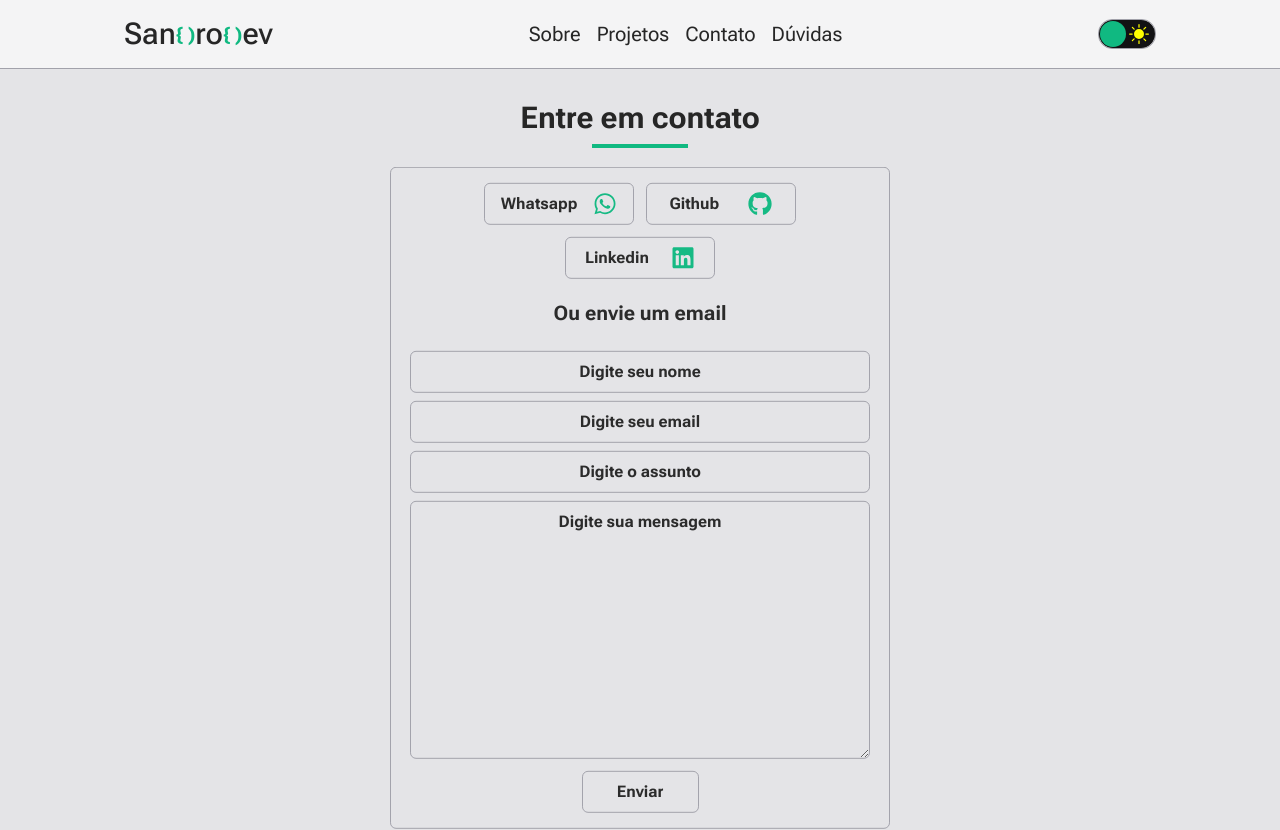
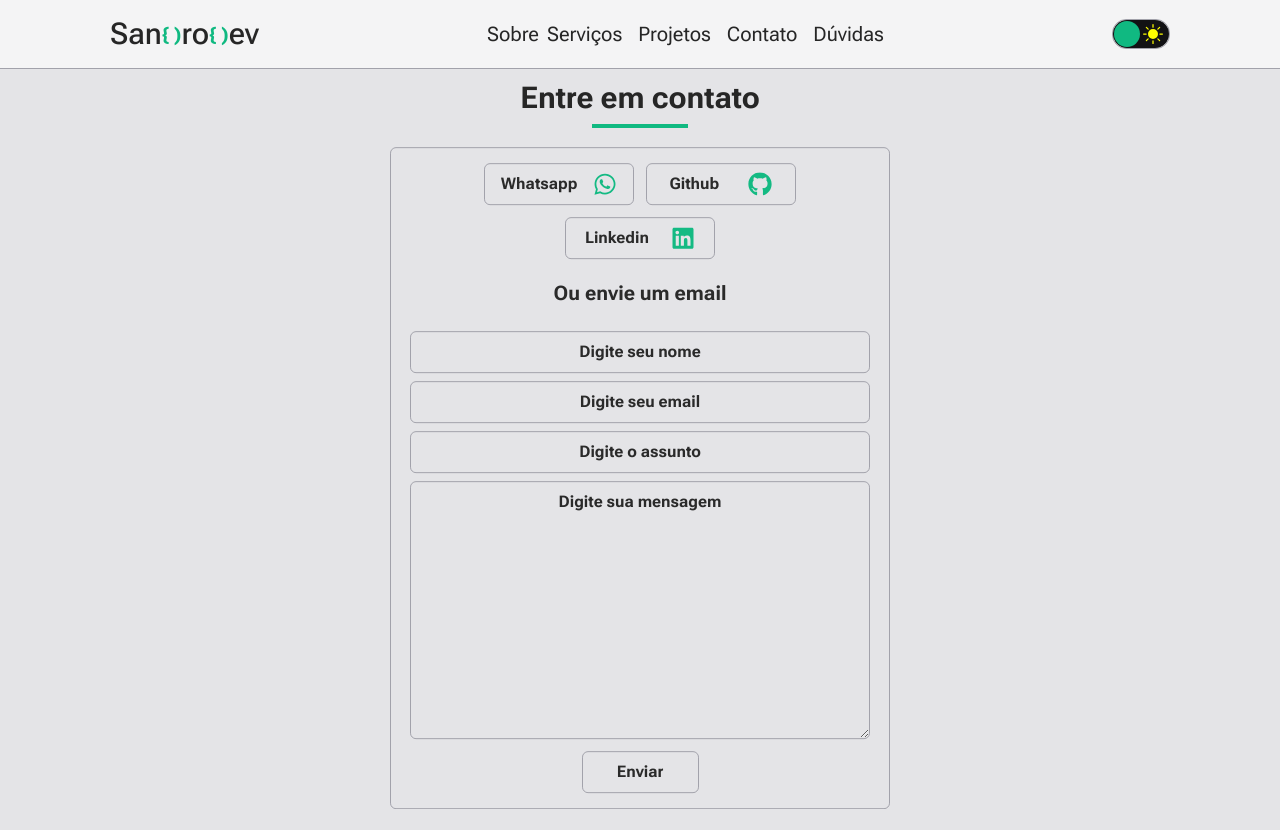
Before and after one commit to SandroFernandesRosal/my-portfolio-next, a Next.js app: page /contato in a window 1280 px wide. Shown: the top 830 px of the page. Built offline with nearby package versions, Linux system fonts and the light colour scheme; a web font is replaced by a local one.

Commit message:
:ok_hand: add scroll suavizado

```diff
--- a/src/components/contato.tsx
+++ b/src/components/contato.tsx
@@ -90,7 +90,7 @@ export default function Contato() {
   }, [])
 
   return (
-    <section className="flex flex-col justify-center items-center  py-5  pb-40 dark:bg-[url(../assets/bg-darksecondary2.png)] bg-[url(../assets/bg-lightsecondary2.png)]   bg-bottom bg-repeat-x px-5">
+    <section id="contato" className="flex flex-col justify-center items-center  py-5  pb-40 dark:bg-[url(../assets/bg-darksecondary2.png)] bg-[url(../assets/bg-lightsecondary2.png)]   bg-bottom bg-repeat-x px-5 relative pt-[68px] -mt-[68px]">
       <h1 className="text-3xl font-bold">Entre em contato</h1>
       <span className="border-b-4 pb-2 w-24  border-primary  text-3xl mb-5"></span>
 
@@ -166,6 +166,7 @@ export default function Contato() {
           </button>
         </form>
       </div>
+      <div id='faq'/>
     </section>
   )
 }
--- a/src/components/faq.tsx
+++ b/src/components/faq.tsx
@@ -76,8 +76,8 @@ export default function Faq() {
 
   return (
     <section
-      className="z-10 px-5   flex flex-col items-center  dark:bg-bgdarksecondary bg-bglightsecondary py-5 pb-[160px] dark:bg-[url(../assets/bg-dark2.png)] bg-[url(../assets/bg-light2.png)]   bg-bottom bg-repeat-x"
-      id="faq"
+      className="z-10 px-5   flex flex-col items-center  dark:bg-bgdarksecondary bg-bglightsecondary py-5 pb-[160px] dark:bg-[url(../assets/bg-dark2.png)] bg-[url(../assets/bg-light2.png)]   bg-bottom bg-repeat-x relative pt-[68px] -mt-[68px]"
+
     >
       <h1 className="text-3xl font-bold">Perguntas frequentes</h1>
       <span className="border-b-4 pb-2 w-24  border-primary  text-3xl mb-5"></span>
--- a/src/components/header.tsx
+++ b/src/components/header.tsx
@@ -7,12 +7,13 @@ import ItensMenu from './itens-menu'
 export default function Header() {
   return (
     <div
+    id='highlight'
       className={` w-[100vw] z-40  flex items-center   dark:shadow-none border-b-[1px] dark:border-zinc-700 border-zinc-400 py-4 dark:bg-bgdark bg-bglight fixed '} `}
     >
       <div className="flex items-center justify-around gap-2 w-full ">
         <div className="flex items-center">
           <Link
-            href="/"
+            href="/#highlight"
             className="md:text-2xl text-xl font-extrabold hover:text-primary"
           >
             <p className="text-3xl font-medium flex items-center">
--- a/src/components/highlight.tsx
+++ b/src/components/highlight.tsx
@@ -76,8 +76,9 @@ export default function HighLight() {
           </div>
         </div>
         <SkillScroll />
-        <div className="h-[120px] w-full bg-[url(../assets/bg-lightsecondary2.png)] dark:bg-[url(../assets/bg-darksecondary2.png)]   bg-bottom bg-repeat-x" />
+        <div id='serviços' className="h-[120px] w-full bg-[url(../assets/bg-lightsecondary2.png)] dark:bg-[url(../assets/bg-darksecondary2.png)]   bg-bottom bg-repeat-x" />
       </section>
+
     </section>
   )
 }
--- a/src/components/itens-menu.tsx
+++ b/src/components/itens-menu.tsx
@@ -20,10 +20,20 @@ export default function ItensMenu({ menu, handleMenu }: MenuProps) {
         </Link>
       </li>
 
+      <li className="hover:bg-bglight dark:hover:bg-bgdark pl-2 md:pl-0 cursor-pointer  pr-2 ">
+        <Link
+          onClick={handleMenu}
+          href={'/#serviços'}
+          className="border-l-8 md:border-none md:pl-0 md:my-0 border-primary pl-2 rounded-md my-2 md:hover:text-primary"
+        >
+          Serviços
+        </Link>
+      </li>
+
       <li className="hover:bg-bglight dark:hover:bg-bgdark pl-2 cursor-pointer  pr-2">
         <Link
           onClick={handleMenu}
-          href={'/projetos'}
+          href={'/#projetos'}
           className="border-l-8  border-primary pl-2 rounded-md my-2 md:border-none md:pl-0 md:my-0 md:hover:text-primary"
         >
           Projetos
@@ -32,7 +42,7 @@ export default function ItensMenu({ menu, handleMenu }: MenuProps) {
       <li className="hover:bg-bglight dark:hover:bg-bgdark pl-2 cursor-pointer  pr-2">
         <Link
           onClick={handleMenu}
-          href={'/contato'}
+          href={'/#contato'}
           className="border-l-8  border-primary pl-2 rounded-md my-2 md:border-none md:pl-0 md:my-0 md:hover:text-primary"
         >
           Contato
--- a/src/components/projects-page.tsx
+++ b/src/components/projects-page.tsx
@@ -16,8 +16,8 @@ export default async function ProjectsPage() {
   const projects = await response.json()
 
   return (
-    <section className="lg:px-10  flex flex-col items-center dark:bg-bgdarksecondary bg-bglightsecondary  pb-40 dark:bg-[url(../assets/bg-dark2.png)] bg-[url(../assets/bg-light2.png)]  w-full bg-bottom bg-repeat-x">
-      <h1 className="text-3xl font-bold">Meus projetos</h1>
+    <section className="lg:px-10 flex flex-col items-center dark:bg-bgdarksecondary bg-bglightsecondary  pb-40 dark:bg-[url(../assets/bg-dark2.png)] bg-[url(../assets/bg-light2.png)]  w-full bg-bottom bg-repeat-x">
+      <h1 id="projetos" className="text-3xl font-bold">Meus projetos</h1>
       <span className="border-b-4 pb-2 w-24  border-primary  text-3xl mb-5"></span>
       <div className="flex flex-col items-center mb-5 ">
         <Search />
@@ -28,6 +28,7 @@ export default async function ProjectsPage() {
       </div>
 
       <ProjectsLine projects={projects} />
+      <div id='contato'/>
     </section>
   )
 }
--- a/src/components/skills.tsx
+++ b/src/components/skills.tsx
@@ -159,6 +159,7 @@ export default function Skills() {
           </div>
         </div>
       </div>
+      <div id='projetos'/>
     </section>
   )
 }
```
